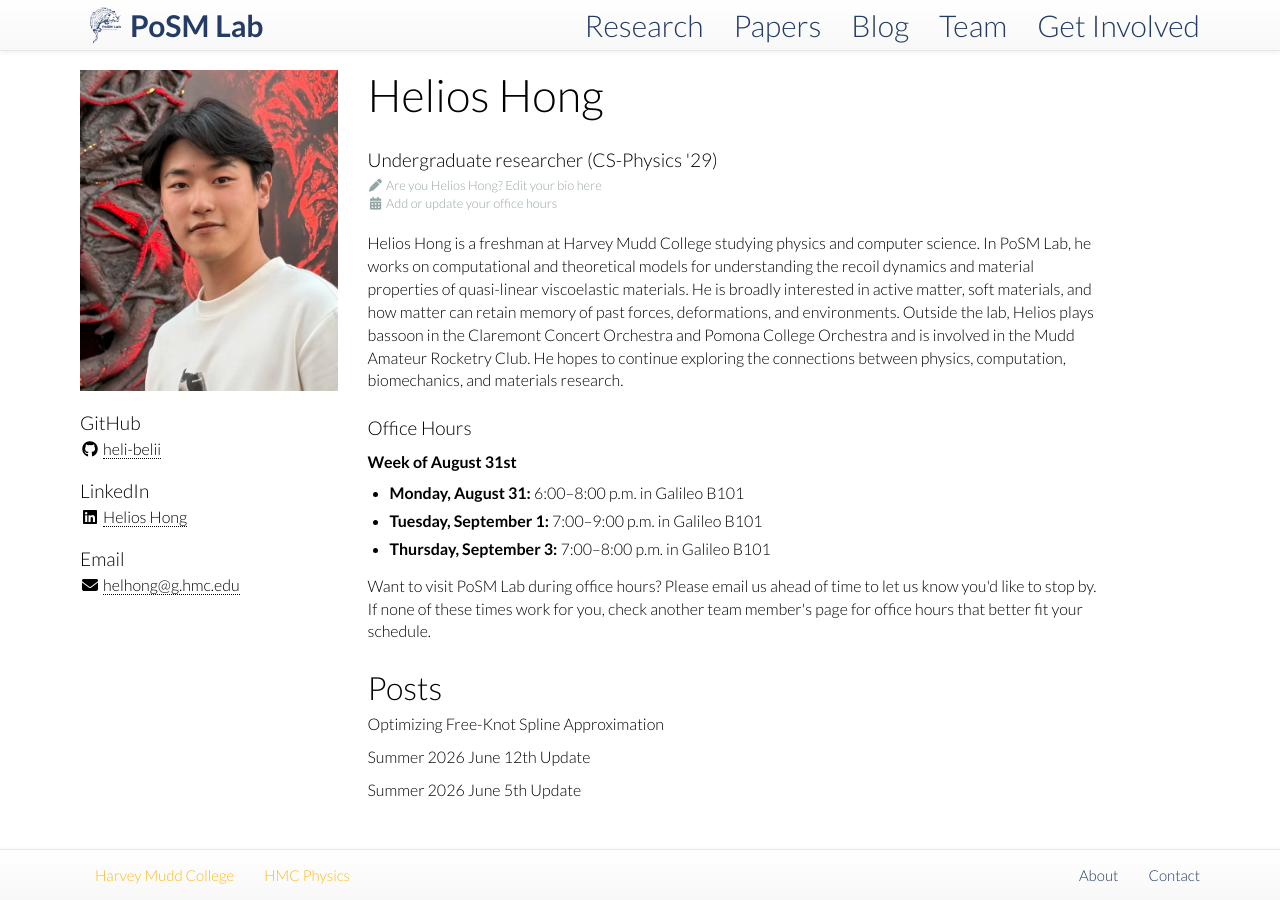
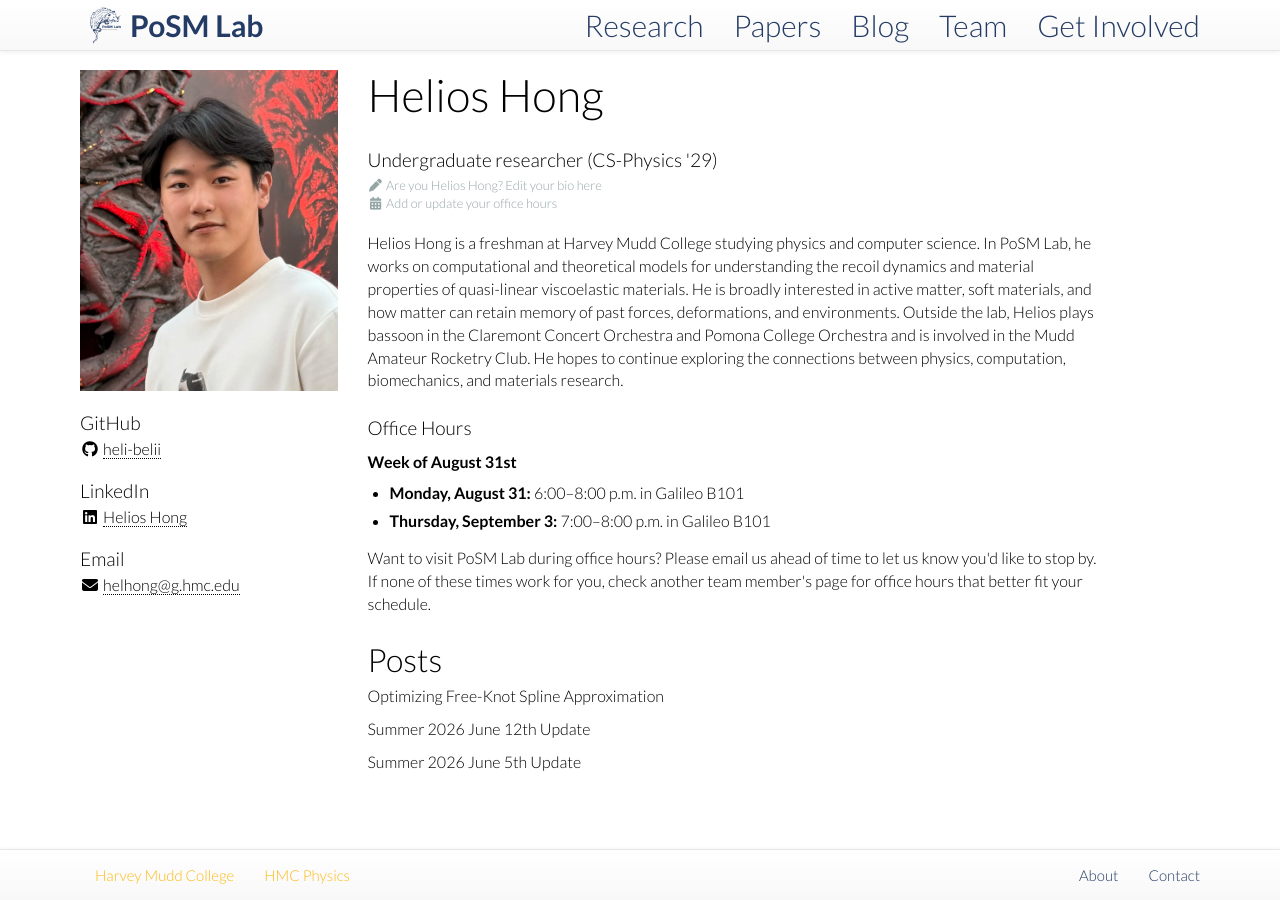
Before and after one commit to posmlab/posmlab.org, a Jekyll site: the page built from team/_posts/2025-09-09-helios-hong.md, in a window 1280 px wide. Built offline with Jekyll 4.4.1, drawn with Linux system fonts in a browser that asks for light colours; nearby versions of some CDN libraries.

Commit message:
Remove Tuesday office hours

```diff
--- a/team/_posts/2025-09-09-helios-hong.md
+++ b/team/_posts/2025-09-09-helios-hong.md
@@ -17,9 +17,6 @@ office_hours:
   sessions:
     - day: "Monday, August 31"
       time: "6:00–8:00 p.m."
-      location: "Galileo B101"
-    - day: "Tuesday, September 1"
-      time: "7:00–9:00 p.m."
       location: "Galileo B101"
     - day: "Thursday, September 3"
       time: "7:00–8:00 p.m."
```
